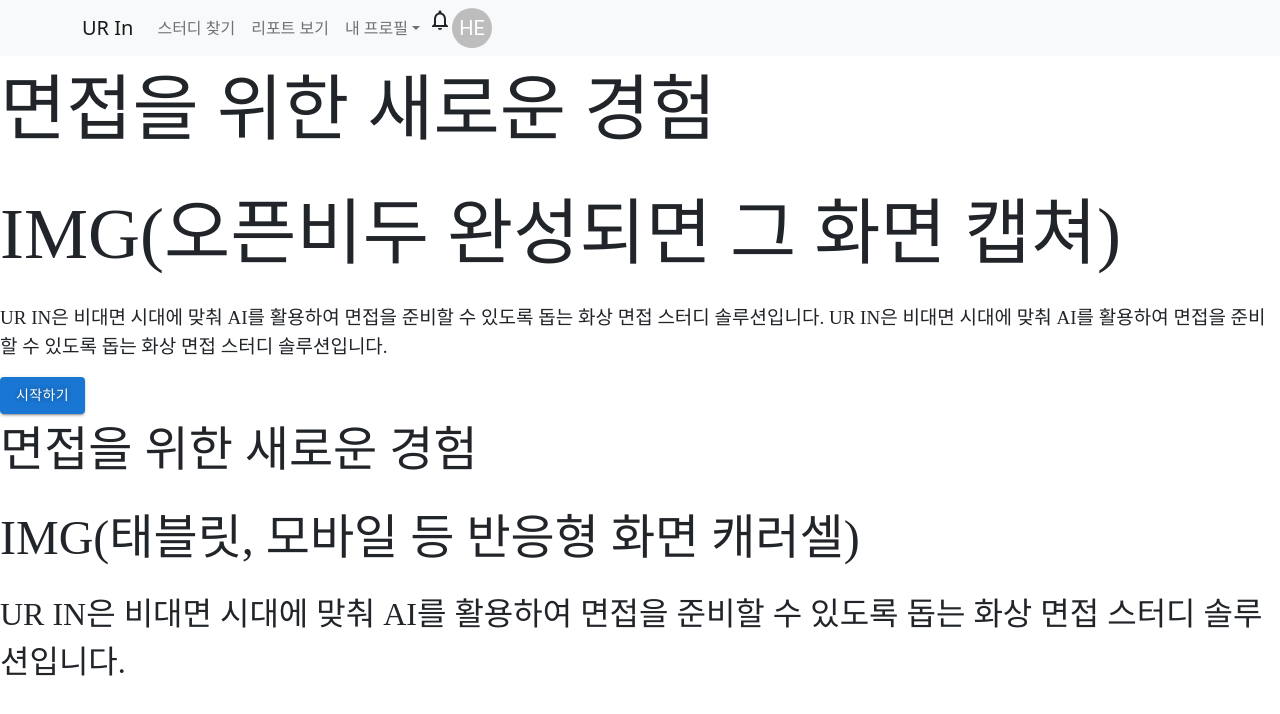
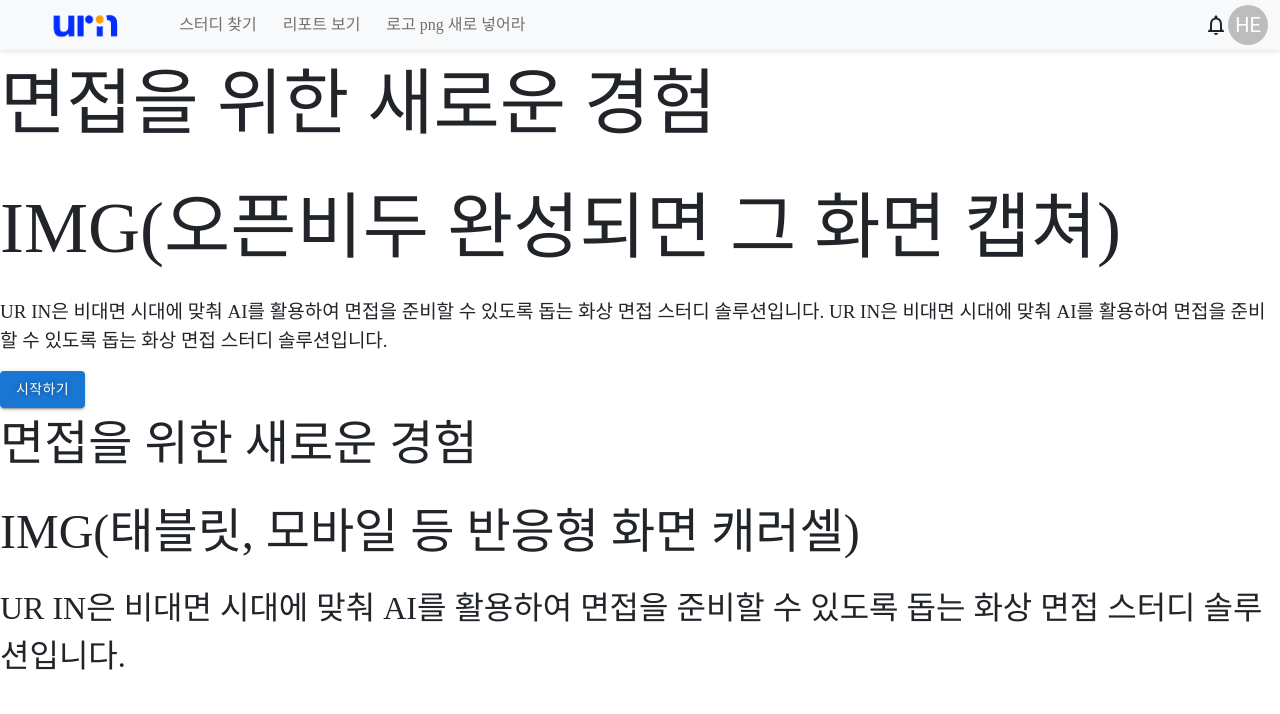
Before and after one commit to hrookim/U-R-IN, a React (Create React App) app in the folder FrontEnd/urin/: page /intro in a window 1280 px wide. Shown: the top 714 px of the page. Built offline with nearby package versions, Linux system fonts and the light colour scheme; a web font is replaced by a local one.

Commit message:
:sparkles: feat : 내브바 수정 #S07P12A504-209 Navbar CSS 적용 및 수정

```diff
--- a/FrontEnd/urin/src/components/Navbar/index.js
+++ b/FrontEnd/urin/src/components/Navbar/index.js
@@ -2,36 +2,33 @@ import React, { useState } from "react";
 import Container from "react-bootstrap/Container";
 import Nav from "react-bootstrap/Nav";
 import Navbar from "react-bootstrap/Navbar";
-import NavDropdown from "react-bootstrap/NavDropdown";
 import "./navbar.css";
 import Avatar from "@mui/material/Avatar";
 import NotificationsNoneIcon from "@mui/icons-material/NotificationsNone";
+import "../../assets/DesignSystem.css";
+
+import logoImg from "./logo_img.png";
 
 const NavComponent = () => {
   return (
-    <Navbar bg="light" expand="lg">
-      <Container>
-        <Navbar.Brand href="#home">UR In</Navbar.Brand>
-        <Navbar.Toggle aria-controls="basic-navbar-nav" />
+    <Navbar bg="light" expand="lg" className="navbar">
+      <Container id="container">
+        <img src={logoImg} alt="hello" className="title-logo" />
         <Navbar.Collapse id="basic-navbar-nav">
           <Nav className="me-auto">
-            <Nav.Link href="#home">스터디 찾기</Nav.Link>
-            <Nav.Link href="#link">리포트 보기</Nav.Link>
-            <NavDropdown title="내 프로필" id="basic-nav-dropdown">
-              <NavDropdown.Item href="#action/3.1">Action</NavDropdown.Item>
-              <NavDropdown.Item href="#action/3.2">
-                Another action
-              </NavDropdown.Item>
-              <NavDropdown.Item href="#action/3.3">Something</NavDropdown.Item>
-              <NavDropdown.Divider />
-              <NavDropdown.Item href="#action/3.4">
-                Separated link
-              </NavDropdown.Item>
-            </NavDropdown>
-            <NotificationsNoneIcon />
-            <Avatar>HE</Avatar>
+            <Nav.Link className="nav-link font-50" href="#home">
+              스터디 찾기
+            </Nav.Link>
+            <Nav.Link className="nav-link font-50" href="#link">
+              리포트 보기
+            </Nav.Link>
+            <Nav.Link className="nav-link font-50" href="#link">
+              로고 png 새로 넣어라
+            </Nav.Link>
           </Nav>
         </Navbar.Collapse>
+        <NotificationsNoneIcon />
+        <Avatar> HE </Avatar>
       </Container>
     </Navbar>
   );
--- a/FrontEnd/urin/src/components/Navbar/navbar.css
+++ b/FrontEnd/urin/src/components/Navbar/navbar.css
@@ -1,133 +1,16 @@
-.Navbar{
-  background: linear-gradient(90deg, rgb(110, 94, 254) 0%, rgba(73, 63, 252, 1) 100%);
-  height: 80px;
-  display: flex;
-  justify-content: center;
-  align-items: center;
-  font-size: 1.2rem;
+.navbar {
+  box-shadow: 0px 2px 5px rgba(0, 0, 0, 0.1);
+  height: 50px;
 }
 
-.navbar-logo{
-  color: #fff;
-  justify-self: start;
-  margin-left: 20px;
-  cursor: pointer;
+#container {
+  max-width: 100%;
 }
 
-.fa-react{
-  margin-left: .5rem;
-  font-size: 1.6rem;
+.title-logo {
+  height: 50px;
 }
 
-.nav-menu{
-  display: flex;
-  list-style: none;
-  text-align: center;
-  width: 70vw;
-  justify-content: flex-end;
-  margin-right: 2rem;
+.nav-link {
+  margin-left: 10px;
 }
-
-.nav-links{
-  color: white;
-  text-decoration: none;
-  padding: .5rem 1rem;
-}
-
-.nav-links:hover{
-  background-color: #6d76f7;
-  border-radius: 4px;
-  transition: all .2s ease-out;
-}
-
-.fa-bars{
-  color: #fff;
-}
-
-.nav-links-mobile{
-  display: none;
-}
-
-.menu-icon{
-  display: none;
-}
-
-@media screen and (max-width: 960px) {
-  .Navbar{
-      position: relative;
-  }
-
-  .nav-menu{
-      flex-direction: column;
-      width: 100%;
-      height: 500px;
-      position: absolute;
-      top: 80px;
-      left:-100%;
-      transition: all .5s ease;
-  }
-
-  .nav-menu.active{
-      background: #6668f4;
-      left: 0;
-      transition: all .5s ease;
-      z-index: 1;
-  }
-
-  .nav-links{
-      text-align: center;
-      padding: 2rem;
-      width: 100%;
-      display: table;
-  }
-
-  .nav-links:hover{
-      background-color: #7577fa;
-      border-radius: 0;
-  }
-
-  .navbar-logo{
-      position: absolute;
-      top: 0;
-      left: 0;
-      transform: translate(25%, 50%);
-  }
-
-  .menu-icon{
-      display: block;
-      position: absolute;
-      top: 0;
-      right: 0;
-      transform: translate(-100%, 60%);
-      font-size: 1.8rem;
-      cursor: pointer;
-  }
-
-  .fa-times{
-      color: #fff;
-      font-size: 2rem;
-  }
-
-  .nav-links-mobile{
-      display: block;
-      text-align: center;
-      padding: 1.5rem;
-      margin: 2rem auto;
-      border-radius: 4px;
-      width: 80%;
-      background: #fad934;
-      text-decoration: none;
-      color: #fff;
-      font-size: 1.5rem;
-  }
-
-  .nav-links-mobile:hover{
-      background: #fff;
-      color: #6568f4;
-      transition: 250ms;
-  }
-
-  Button {
-      display: none;
-  }
-}
```
Also changed, not shown: FrontEnd/urin/src/assets/images/catchphrase_img.png (added), FrontEnd/urin/src/components/Navbar/logo_img.png (added).
